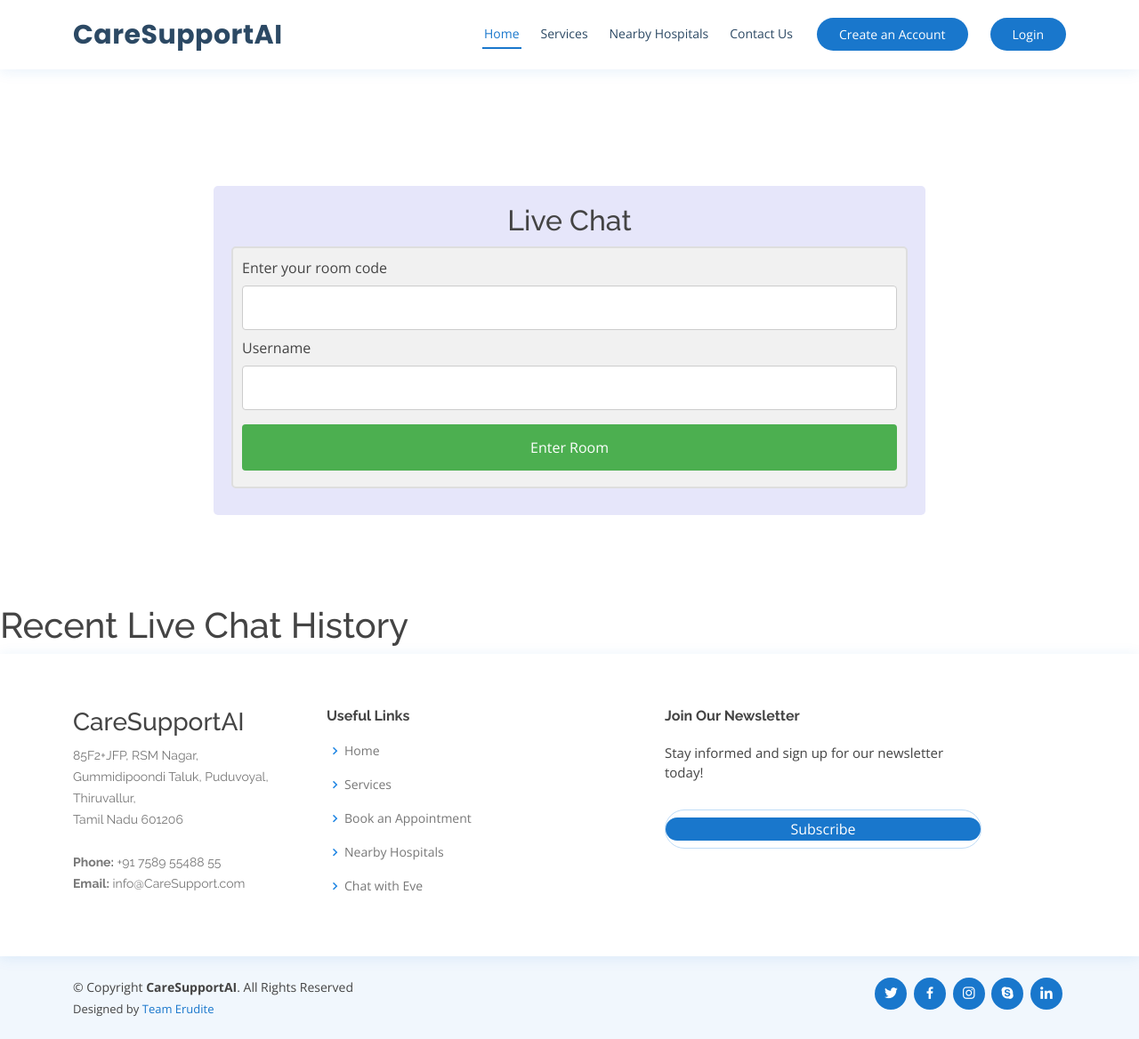
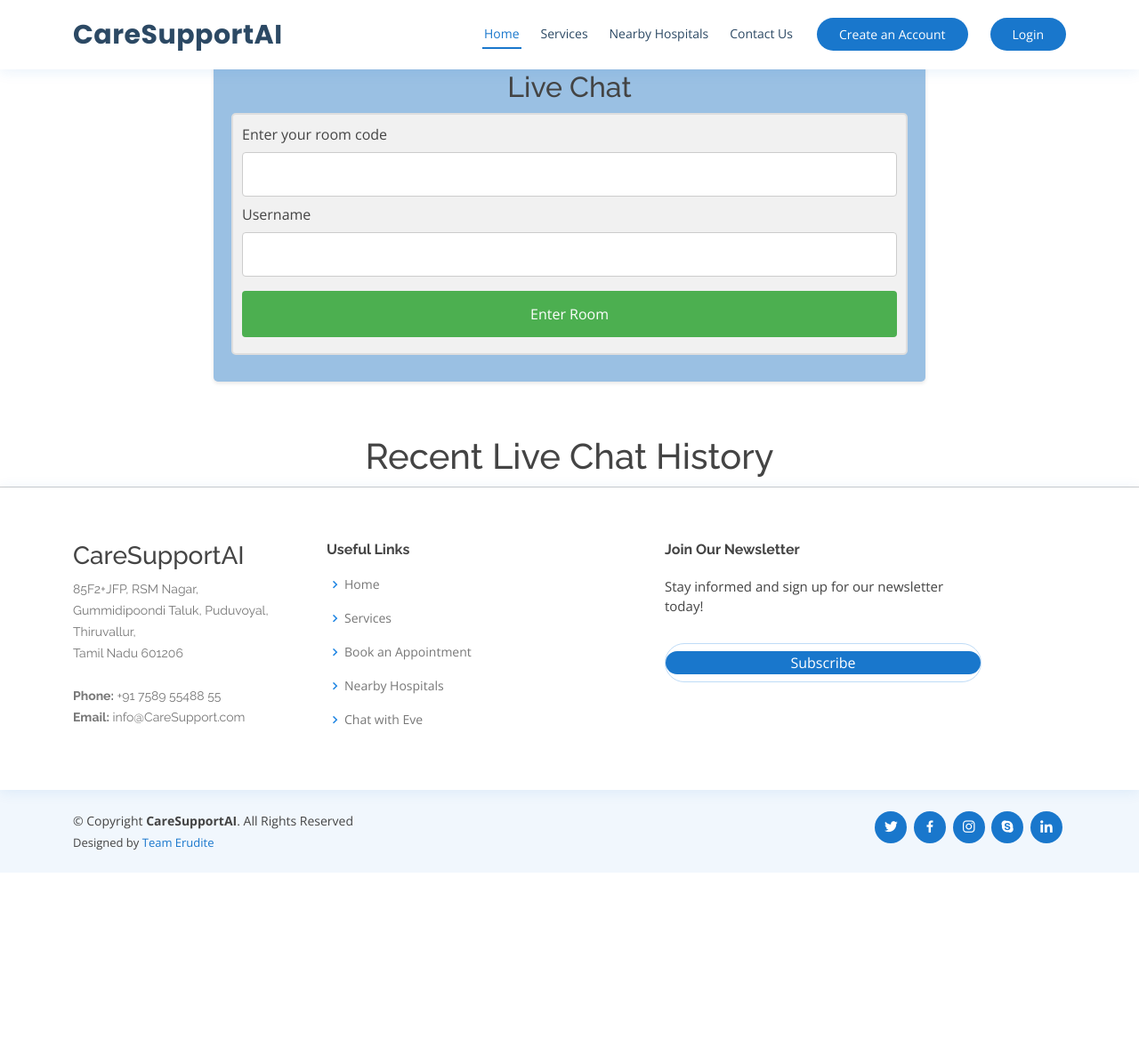
Before and after one commit to srinath0307/CareSupportAI, a Django app: page /livechat in a window 1280 px wide. Shown: the part 41-1209 px from the top of the page at 89% size. After the commit the page ends 1022 px from the top, so only its background shows below. Run offline with Django 4.2, Linux system fonts and the light colour scheme; data that the repository does not hold is empty; parts of the project's set-up code (start-up, migrations or seed data) failed here and were passed over; some libraries are stand-ins or nearby versions.

Commit message:
updated chatbot

```diff
--- a/Medilab/templates/Medilab/livechat.html
+++ b/Medilab/templates/Medilab/livechat.html
@@ -2,8 +2,6 @@
 {% load static %}
 
 {% block content %}
-
-
     <style>
         .room {
             margin: 0 auto;
@@ -53,16 +51,8 @@
             float: left;
             color: #999;
         }
-    </style>
 
-<div class="room">
-    <div align="center">
-        <h2>Live Chat</h2>
-    </div>
-
-
-    <div class="live-chat">
-        <style>
+        /* Adjust the input styles */
         input[type=text], select {
             width: 100%;
             padding: 12px 20px;
@@ -88,14 +78,55 @@
             background-color: #45a049;
         }
 
+        /* Adjust the room styling */
         .room {
             border-radius: 5px;
-                background-color: lavender;
+            background-color: #9ac0e3;
             padding: 20px;
-                margin-top: 250px;
-                margin-bottom: 100px;
+            margin: 100px auto 0;
+            box-shadow: 0 2px 4px rgba(0, 0, 0, 0.1);
+
+
+        }
+
+        .room h2 {
+            margin-top: 0;
+        }
+
+        /* Adjust the recent chat history */
+        .recent_history {
+            margin-top: 50px;
+            text-align: center;
+        }
+
+        .recent_history h1 {
+            margin: 0;
+            padding: 10px 0;
+            border-bottom: 1px solid #ccc;
+
+        }
+
+        .show-rooms {
+            padding: 10px;
+            border-bottom: 1px solid #ccc;
+            text-decoration: none;
+            color: #333;
+            display: block;
+        }
+
+        .show-rooms:hover {
+            background-color: #f9f9f9;
         }
     </style>
+
+    <div class="room">
+        <div align="center">
+            <h2>Live Chat</h2>
+        </div>
+
+
+        <div class="live-chat">
+
 
             <form id="post-form" method="POST" action="{% url 'checkview' %}">
                 {% csrf_token %}
@@ -109,7 +140,7 @@
     </div>
 
     <div class="recent_history">
-<h1>Recent Live Chat History</h1>
+        <h1>Recent Live Chat History </h1>
         {% for i in recent_rooms %}
             <a href="{% url 'room' i %}">
                 <div class="show-rooms">
```
Lines whose indentation alone changed are shown as unchanged.
